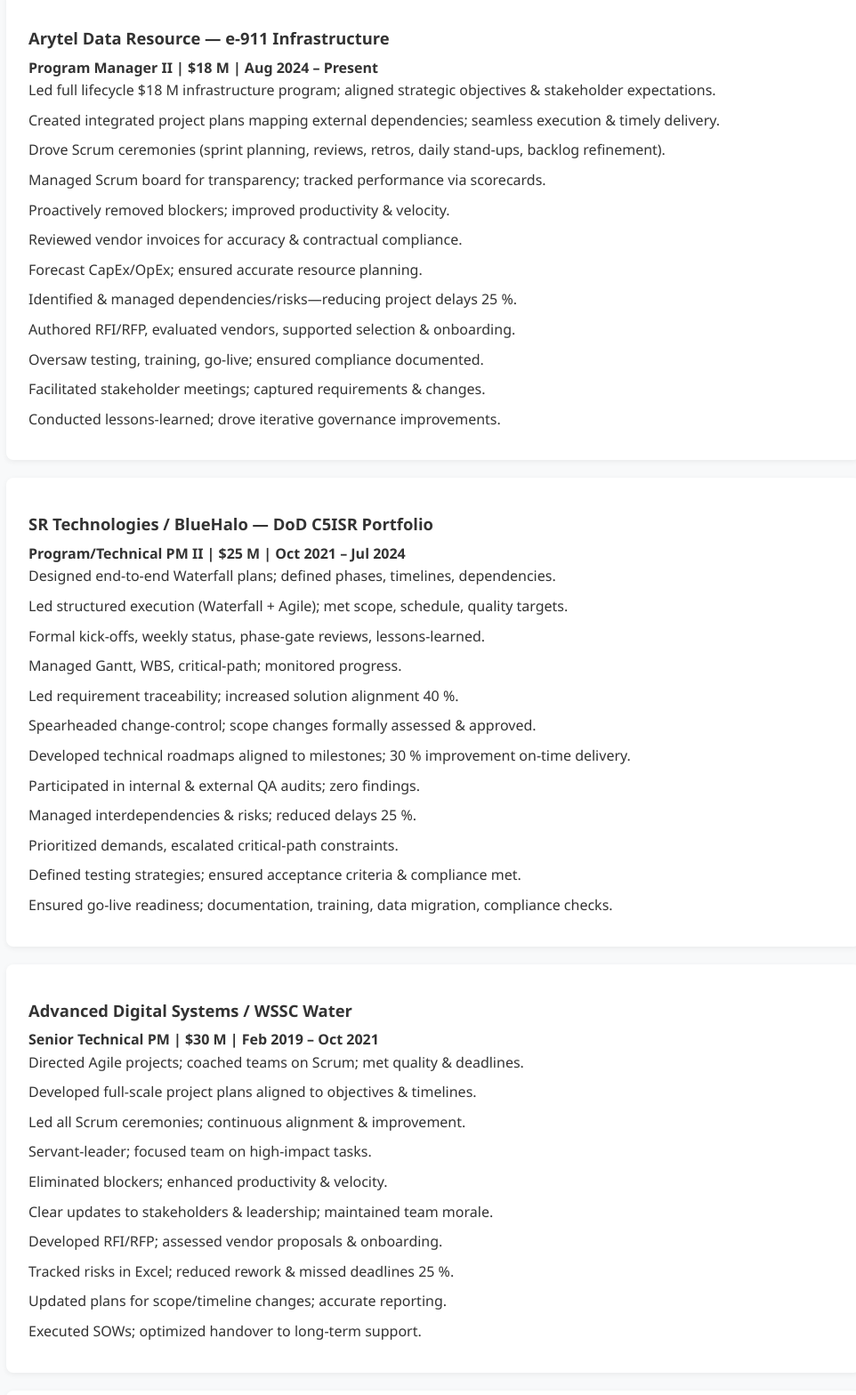
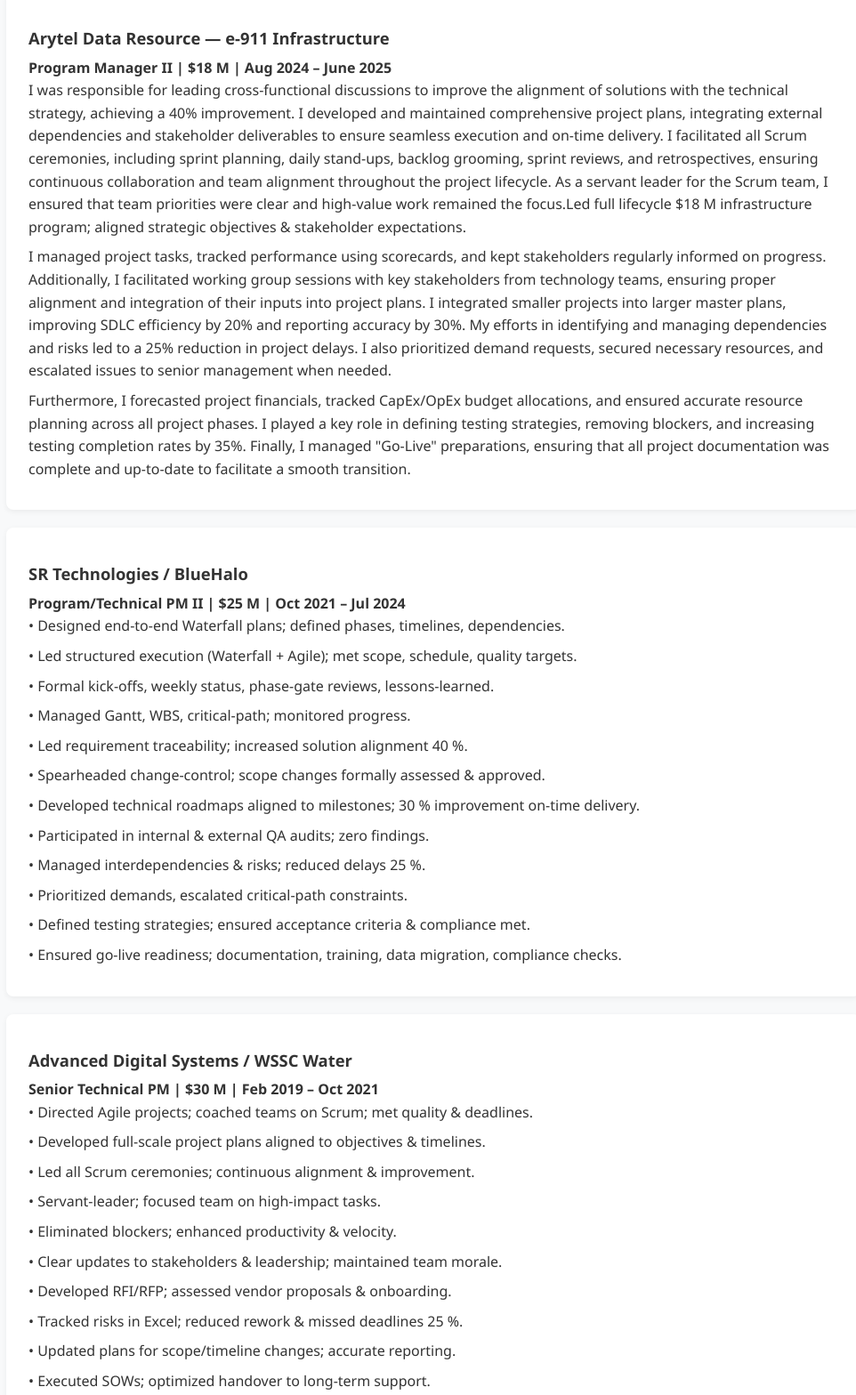
Before and after one commit to avery75c/averycport.github.io, a plain HTML site: page Index.html in a window 1280 px wide. Shown: the part 2221-3789 px from the top of the page at 89% size, without its empty margins (153-1115 px from the left). Drawn offline with Linux system fonts and the light colour scheme.

Commit message:
Update Index.html

```diff
--- a/Index.html
+++ b/Index.html
@@ -135,39 +135,44 @@
 
   <div class="card">
     <h3>Arytel Data Resource — e-911 Infrastructure</h3>
-    <strong>Program Manager II | $18 M | Aug 2024 – Present</strong>
+    <strong>Program Manager II | $18 M | Aug 2024 – June 2025</strong>
     <ul>
-      <li>Led full lifecycle $18 M infrastructure program; aligned strategic objectives & stakeholder expectations.</li>
-      <li>Created integrated project plans mapping external dependencies; seamless execution & timely delivery.</li>
-      <li>Drove Scrum ceremonies (sprint planning, reviews, retros, daily stand-ups, backlog refinement).</li>
-      <li>Managed Scrum board for transparency; tracked performance via scorecards.</li>
-      <li>Proactively removed blockers; improved productivity & velocity.</li>
-      <li>Reviewed vendor invoices for accuracy & contractual compliance.</li>
-      <li>Forecast CapEx/OpEx; ensured accurate resource planning.</li>
-      <li>Identified & managed dependencies/risks—reducing project delays 25 %.</li>
-      <li>Authored RFI/RFP, evaluated vendors, supported selection & onboarding.</li>
-      <li>Oversaw testing, training, go-live; ensured compliance documented.</li>
-      <li>Facilitated stakeholder meetings; captured requirements & changes.</li>
-      <li>Conducted lessons-learned; drove iterative governance improvements.</li>
+      <li>I was responsible for leading cross-functional discussions to improve the alignment of solutions with the technical strategy,
+          achieving a 40% improvement. I developed and maintained comprehensive project plans, integrating external dependencies and
+          stakeholder deliverables to ensure seamless execution and on-time delivery. I facilitated all Scrum ceremonies, including
+          sprint planning, daily stand-ups, backlog grooming, sprint reviews, and retrospectives, ensuring continuous collaboration and
+          team alignment throughout the project lifecycle. As a servant leader for the Scrum team, I ensured that team priorities were
+          clear and high-value work remained the focus.Led full lifecycle $18 M infrastructure program; aligned strategic objectives &
+          stakeholder expectations.</li>
+      <li>I managed project tasks, tracked performance using scorecards, and kept stakeholders regularly informed on progress.
+          Additionally, I facilitated working group sessions with key stakeholders from technology teams, ensuring proper alignment and
+          integration of their inputs into project plans. I integrated smaller projects into larger master plans, improving SDLC efficiency
+          by 20% and reporting accuracy by 30%. My efforts in identifying and managing dependencies and risks led to a 25% reduction in
+          project delays. I also prioritized demand requests, secured necessary resources, and escalated issues to senior management when
+          needed.</li>
+      <li>Furthermore, I forecasted project financials, tracked CapEx/OpEx budget allocations, and ensured accurate resource planning across
+          all project phases. I played a key role in defining testing strategies, removing blockers, and increasing testing completion rates
+          by 35%. Finally, I managed "Go-Live" preparations, ensuring that all project documentation was complete and up-to-date to facilitate
+          a smooth transition.</li>
     </ul>
   </div>
 
   <div class="card" style="margin-top:20px">
-    <h3>SR Technologies / BlueHalo — DoD C5ISR Portfolio</h3>
+    <h3>SR Technologies / BlueHalo</h3>
     <strong>Program/Technical PM II | $25 M | Oct 2021 – Jul 2024</strong>
     <ul>
-      <li>Designed end-to-end Waterfall plans; defined phases, timelines, dependencies.</li>
-      <li>Led structured execution (Waterfall + Agile); met scope, schedule, quality targets.</li>
-      <li>Formal kick-offs, weekly status, phase-gate reviews, lessons-learned.</li>
-      <li>Managed Gantt, WBS, critical-path; monitored progress.</li>
-      <li>Led requirement traceability; increased solution alignment 40 %.</li>
-      <li>Spearheaded change-control; scope changes formally assessed & approved.</li>
-      <li>Developed technical roadmaps aligned to milestones; 30 % improvement on-time delivery.</li>
-      <li>Participated in internal & external QA audits; zero findings.</li>
-      <li>Managed interdependencies & risks; reduced delays 25 %.</li>
-      <li>Prioritized demands, escalated critical-path constraints.</li>
-      <li>Defined testing strategies; ensured acceptance criteria & compliance met.</li>
-      <li>Ensured go-live readiness; documentation, training, data migration, compliance checks.</li>
+      <li>• Designed end-to-end Waterfall plans; defined phases, timelines, dependencies.</li>
+      <li>• Led structured execution (Waterfall + Agile); met scope, schedule, quality targets.</li>
+      <li>• Formal kick-offs, weekly status, phase-gate reviews, lessons-learned.</li>
+      <li>• Managed Gantt, WBS, critical-path; monitored progress.</li>
+      <li>• Led requirement traceability; increased solution alignment 40 %.</li>
+      <li>• Spearheaded change-control; scope changes formally assessed & approved.</li>
+      <li>• Developed technical roadmaps aligned to milestones; 30 % improvement on-time delivery.</li>
+      <li>• Participated in internal & external QA audits; zero findings.</li>
+      <li>• Managed interdependencies & risks; reduced delays 25 %.</li>
+      <li>• Prioritized demands, escalated critical-path constraints.</li>
+      <li>• Defined testing strategies; ensured acceptance criteria & compliance met.</li>
+      <li>• Ensured go-live readiness; documentation, training, data migration, compliance checks.</li>
     </ul>
   </div>
 
@@ -175,16 +180,16 @@
     <h3>Advanced Digital Systems / WSSC Water</h3>
     <strong>Senior Technical PM | $30 M | Feb 2019 – Oct 2021</strong>
     <ul>
-      <li>Directed Agile projects; coached teams on Scrum; met quality & deadlines.</li>
-      <li>Developed full-scale project plans aligned to objectives & timelines.</li>
-      <li>Led all Scrum ceremonies; continuous alignment & improvement.</li>
-      <li>Servant-leader; focused team on high-impact tasks.</li>
-      <li>Eliminated blockers; enhanced productivity & velocity.</li>
-      <li>Clear updates to stakeholders & leadership; maintained team morale.</li>
-      <li>Developed RFI/RFP; assessed vendor proposals & onboarding.</li>
-      <li>Tracked risks in Excel; reduced rework & missed deadlines 25 %.</li>
-      <li>Updated plans for scope/timeline changes; accurate reporting.</li>
-      <li>Executed SOWs; optimized handover to long-term support.</li>
+      <li>• Directed Agile projects; coached teams on Scrum; met quality & deadlines.</li>
+      <li>• Developed full-scale project plans aligned to objectives & timelines.</li>
+      <li>• Led all Scrum ceremonies; continuous alignment & improvement.</li>
+      <li>• Servant-leader; focused team on high-impact tasks.</li>
+      <li>• Eliminated blockers; enhanced productivity & velocity.</li>
+      <li>• Clear updates to stakeholders & leadership; maintained team morale.</li>
+      <li>• Developed RFI/RFP; assessed vendor proposals & onboarding.</li>
+      <li>• Tracked risks in Excel; reduced rework & missed deadlines 25 %.</li>
+      <li>• Updated plans for scope/timeline changes; accurate reporting.</li>
+      <li>• Executed SOWs; optimized handover to long-term support.</li>
     </ul>
   </div>
 
@@ -192,7 +197,7 @@
     <h3>Motionsoft Inc. — Health & Fitness SaaS Rollouts</h3>
     <strong>Technical PM II / Professional Services | $16 M | Jun 2017 – Feb 2019</strong>
     <ul>
-      <li>Led full project lifecycle; 95 % on-time & within budget.</li>
+      <li>• Led full project lifecycle; 95 % on-time & within budget.</li>
       <li>Integrated sub-projects into master SDLC plans.</li>
       <li>Developed risk strategies; reduced critical downtime 40 %.</li>
       <li>Guided cross-functional teams; process efficiency +20 %.</li>
```
